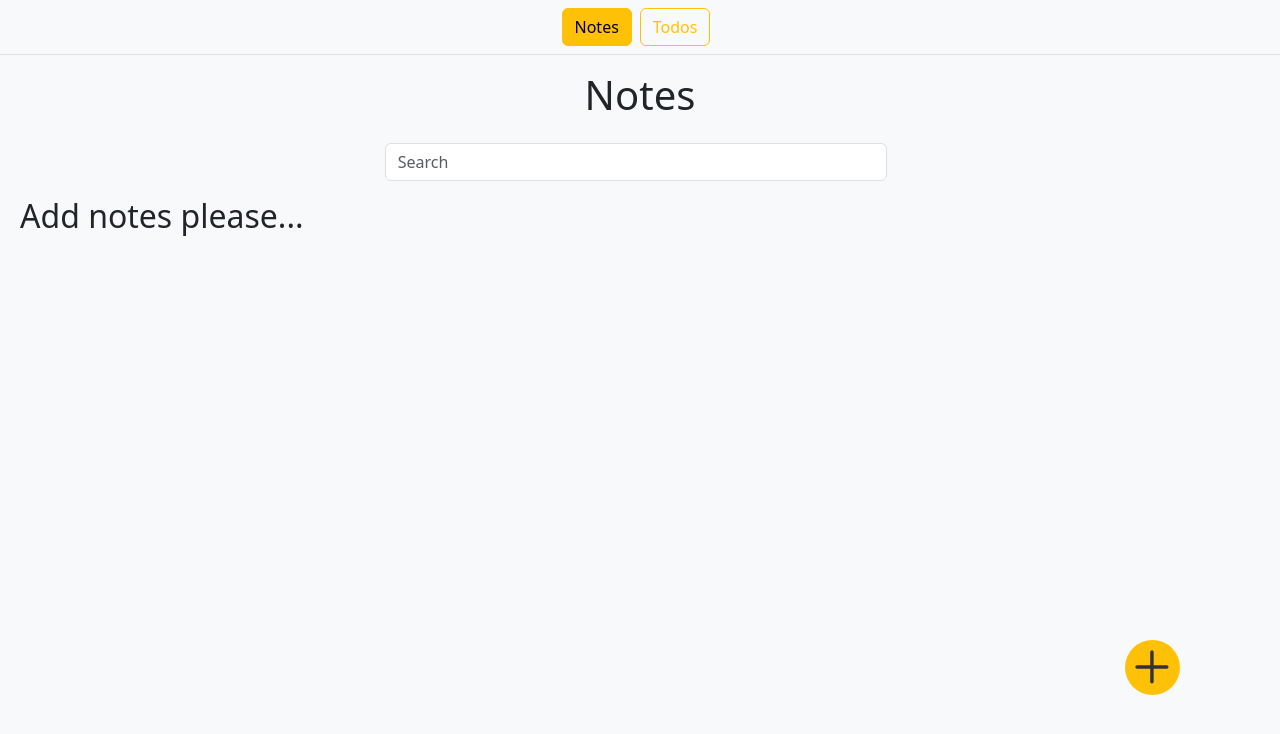
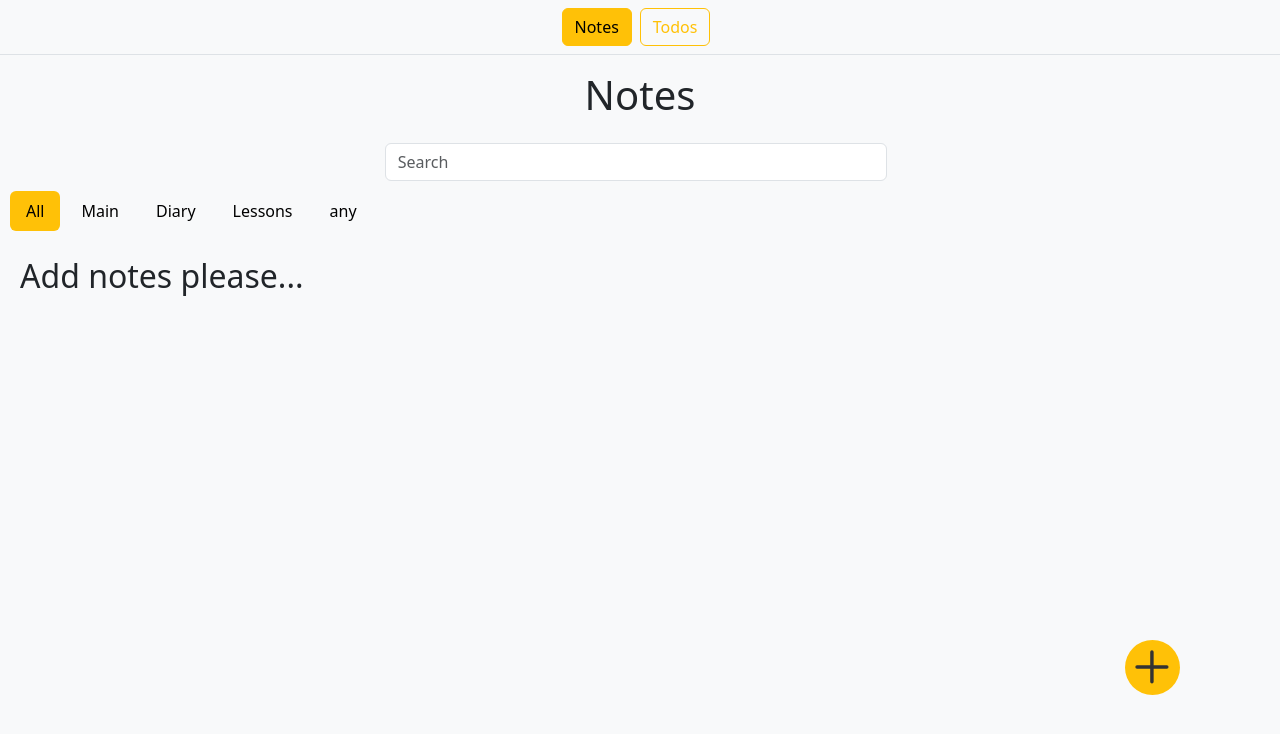
Before and after one commit to rrrkkkvvv/notes-app, a React (Vite) app: page / in a window 1280 px wide. Shown: the top 734 px of the page. Built offline with nearby package versions, Linux system fonts and the light colour scheme.

Commit message:
modified:   src/index.css 	modified:   src/pages/NotesPage/NotesPage.tsx 	new file:   src/pages/NotesPage/components/categories/Categories.tsx 	new file:   src/pages/NotesPage/types/Categories.ts

```diff
--- a/src/index.css
+++ b/src/index.css
@@ -13,9 +13,28 @@ main {
 
 @media(max-width:1000px) {
   .search-input {
-    width: 100%;
+    width: 100dvw;
   }
 }
+
+.menu-wrapper {
+  width: 100%;
+  overflow-x: auto;
+  white-space: nowrap;
+}
+
+.nav-pills {
+  flex-wrap: nowrap;
+  padding: 10px;
+}
+
+.nav-pills .nav-item {
+  display: inline-block;
+  /* Делаем элементы списка строчными, чтобы они не переносились на новую строку */
+  margin-right: 5px;
+  /* Добавляем небольшой отступ между элементами списка */
+}
+
 
 .card-thumb {
   padding: 0 5px;
--- a/src/pages/NotesPage/NotesPage.tsx
+++ b/src/pages/NotesPage/NotesPage.tsx
@@ -4,6 +4,7 @@ import Notes from "./components/notes/Notes"
 import { GoPlus } from "react-icons/go";
 import FullNote from "./components/fullNote/FullNote";
 import Search from "./components/Search";
+import Categories from "./components/categories/Categories";
 export default function NotesPage() {
 
 
@@ -14,6 +15,14 @@ export default function NotesPage() {
     const [fullNoteVisibility, setFullNoteVisibility] = useState<boolean>(false);
     const [addFullNoteVisibility, setAddFullNoteVisibility] = useState<boolean>(false);
     const [currentFullNote, setCurrentFullNote] = useState<number>(0);
+    const [categoriesList, setCategoriesList] = useState([
+        { key: 'all', title: 'All', activity: true },
+        { key: 'main', title: 'Main', activity: false },
+        { key: 'diary', title: 'Diary', activity: false },
+        { key: 'lessons', title: 'Lessons', activity: false },
+        { key: 'any', title: 'any', activity: false },
+    ]);
+
 
     useEffect(() => {
         let storedNotes = localStorage.getItem('notes');
@@ -106,6 +115,7 @@ export default function NotesPage() {
                 <form className="container-fluid justify-content-center mt-3 " role="search">
                     <Search searchFilter={searchFilter} />
                 </form>
+                <Categories categoryList={categoriesList} />
             </nav>
             <main >
 
--- /dev/null
+++ b/src/pages/NotesPage/components/categories/Categories.tsx
@@ -0,0 +1,19 @@
+import { CategoriesProps } from "../../types/Categories";
+
+export default function Categories({ categoryList }: CategoriesProps) {
+  return (
+    <div className="menu-wrapper">
+      <ul className="nav nav-pills ">
+        {
+          categoryList.map((category) => (
+
+            <li className="nav-item" key={category.key}>
+              <span className={`nav-link ${category.activity && 'bg-warning'} text-black `} aria-current="page"  >{category.title}</span>
+            </li>
+          ))
+        }
+
+      </ul>
+    </div>
+  )
+}
--- /dev/null
+++ b/src/pages/NotesPage/types/Categories.ts
@@ -0,0 +1,11 @@
+
+interface CategoryType {
+    key: string,
+    title: string,
+    activity: boolean,
+
+}
+
+export interface CategoriesProps {
+    categoryList: CategoryType[];
+}
```
